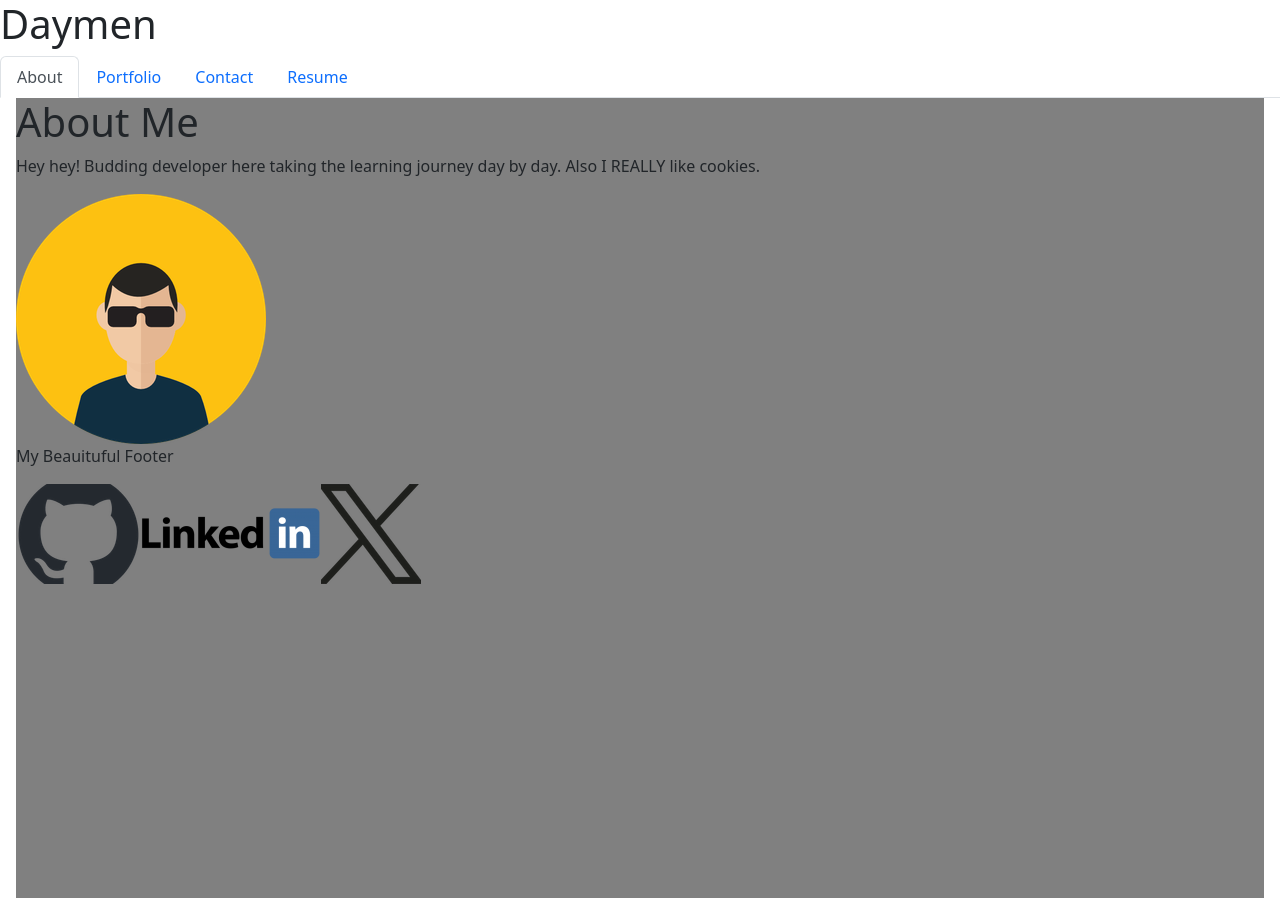
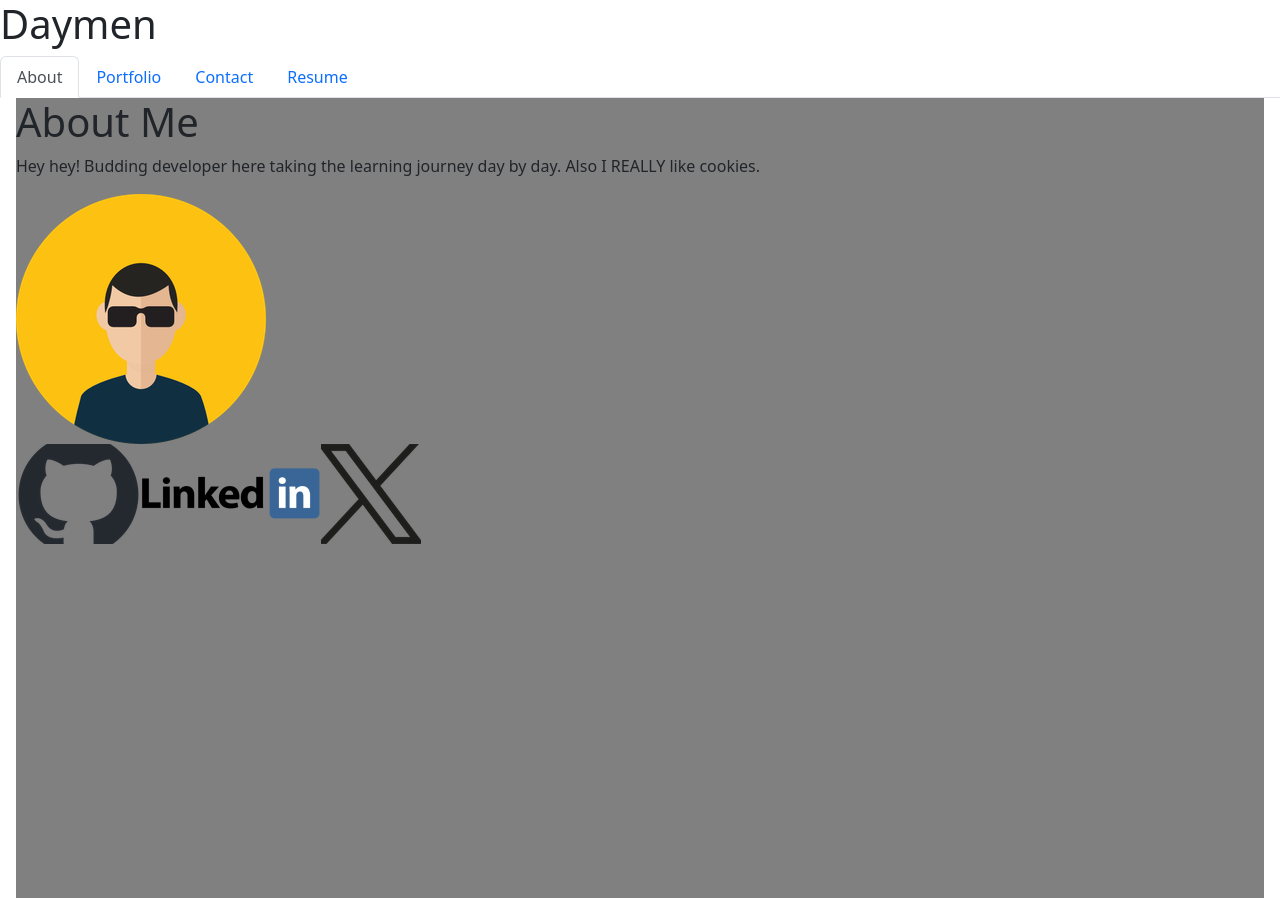
Before and after one commit to DaymenPasick/folio-react, a React (Vite) app: page / in a window 1280 px wide. Built offline with nearby package versions, Linux system fonts and the light colour scheme.

Commit message:
cleaning up code and adding comments

```diff
--- a/src/components/Footer.jsx
+++ b/src/components/Footer.jsx
@@ -1,13 +1,12 @@
+//Imports img links for Footer
 import gitIcon from '../../public/assets/GitHubIconLink.png'
 import linkedIcon from '../../public/assets/LinkedInIconLink.png'
 import twitterIcon from '../../public/assets/TwitterIconLink.png'
 
-
+//Structure for Footer
 export default function Footer(props) {
-
  return (
     <div>
-        <p>My Beauituful Footer </p>
         <a href="https://github.com/DaymenPasick" target="_blank">
             <img src={gitIcon} alt="GitHub Icon" />
         </a>
@@ -18,9 +17,5 @@ export default function Footer(props) {
             <img src={twitterIcon} alt="Twitter Icon" />
         </a>
     </div>
-
  );
-
-
-
 }
--- a/src/components/Project.jsx
+++ b/src/components/Project.jsx
@@ -1,13 +1,13 @@
 //Imports the individual lists
 import ProjectListItems from "./ProjectListItems"
 
-
+//Allows for dynamic generation and export of past projects
 export default function Project({pastProjects}) {
     return(
         <ul>
             {pastProjects.map((pastProject) => (
-
-               <ProjectListItems pastProject={pastProject} key={pastProject.projectNumber}/>
+             <ProjectListItems pastProject={pastProject}
+                          key={pastProject.projectNumber}/>
            ))}
         </ul>
     )
```
